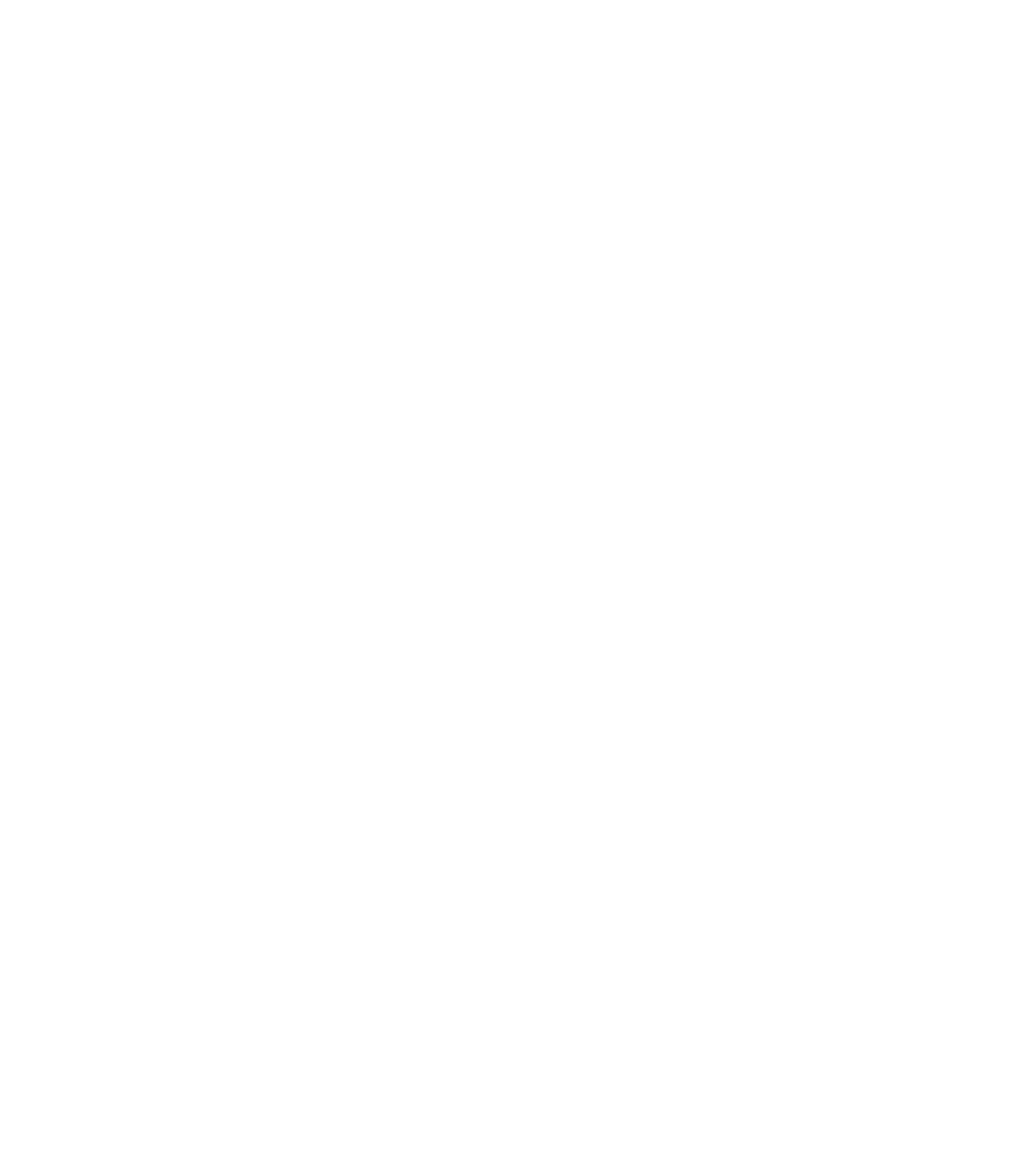
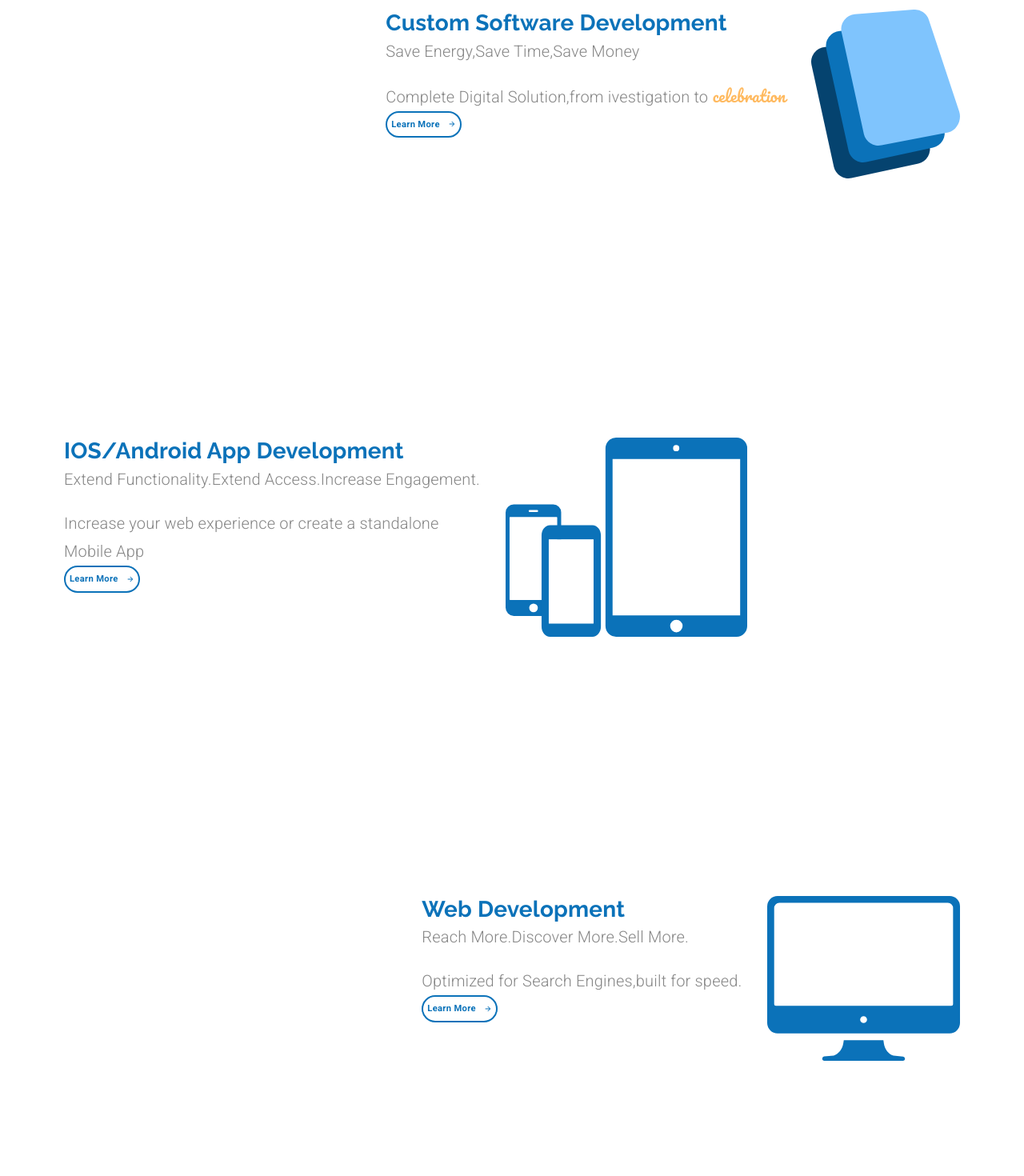
Before and after one commit to arunpratapsingh17/arcdevelopment, a React (Create React App) app: page /services in a window 1280 px wide. Shown: the part 260-1730 px from the top of the page at 80% size. Built offline with nearby package versions, Linux system fonts and the light colour scheme.

Commit message:
Worked on services page

```diff
--- a/src/components/App.js
+++ b/src/components/App.js
@@ -4,6 +4,7 @@ import { BrowserRouter, Route, Switch } from "react-router-dom";
 import { ThemeProvider } from "@material-ui/core/styles";
 import Footer from "./ui/Footer";
 import LandingPage from "./ui/LandingPage";
+import Services from "./Services";
 import theme from "./ui/Theme";
 function App() {
   const [selectedIndex, setSelectedIndex] = useState(0);
@@ -33,9 +34,13 @@ function App() {
           <Route
             exact
             path="/services"
-            component={() => {
-              return <div style={{ height: "2000px" }}>Services</div>;
-            }}
+            render={(props) => (
+              <Services
+                {...props}
+                setValue={setValue}
+                setSelectedIndex={setSelectedIndex}
+              />
+            )}
           />
           <Route
             exact
--- /dev/null
+++ b/src/components/Services.js
@@ -0,0 +1,266 @@
+import React from "react";
+import { Link } from "react-router-dom";
+import { makeStyles, useTheme } from "@material-ui/core/styles";
+import Grid from "@material-ui/core/Grid";
+import Typography from "@material-ui/core/Typography";
+import Button from "@material-ui/core/Button";
+import useMediaQuery from "@material-ui/core/useMediaQuery";
+import ButtonArrow from "./ui/ButtonArrow";
+import customeSoftwareIcon from "../assets/Custom Software Icon.svg";
+import mobileicon from "../assets/mobileIcon.svg";
+import websiteIcon from "../assets/websiteIcon.svg";
+import revolutionBackground from "../assets/repeatingBackground.svg";
+import infoBackground from "../assets/infoBackground.svg";
+const useStyles = makeStyles((theme) => ({
+  animation: {
+    maxWidth: "50em",
+    minWidth: "21em",
+    marginTop: "2em",
+    marginLeft: "10%",
+    [theme.breakpoints.down("sm")]: {
+      maxWidth: "30em",
+    },
+  },
+  estimateButton: {
+    ...theme.typography.estimate,
+    backgroundColor: theme.palette.common.arcOrange,
+    borderRadius: 50,
+    height: 45,
+    width: 145,
+    marginRight: 40,
+    "&:hover": {
+      backgroundColor: theme.palette.secondary.light,
+    },
+  },
+  buttonContained: {
+    marginTop: "1em",
+  },
+  learnButtonHero: {
+    ...theme.typography.learnButton,
+    fontSize: "0.9rem",
+    height: 45,
+    width: 145,
+  },
+  mainContainer: {
+    marginTop: "5em",
+    [theme.breakpoints.down("md")]: {
+      marginTop: "3em",
+    },
+    [theme.breakpoints.down("xs")]: {
+      marginTop: "2em",
+    },
+  },
+  serviceContainer: {
+    marginTop: "10em",
+    marginBottom: "10em",
+    [theme.breakpoints.down("sm")]: {
+      padding: "25",
+    },
+  },
+  heroTextContainer: {
+    minWidth: "21.5em",
+    marginLeft: "1em",
+  },
+  specialText: {
+    fontFamily: "Pacifico",
+    color: theme.palette.common.arcOrange,
+  },
+  learnButton: {
+    ...theme.typography.learnButton,
+    fontSize: "0.7rem",
+    padding: 5,
+    [theme.breakpoints.down("sm")]: {
+      marginBottom: "2em",
+    },
+  },
+  subtitle: {
+    marginBottom: "1em",
+  },
+  icon: {
+    marginLeft: "2em",
+    [theme.breakpoints.down("xs")]: {
+      marginLeft: 0,
+    },
+  },
+  // In order to put a background image behind any component
+  revolutionBackground: {
+    backgroundImage: `url(${revolutionBackground})`,
+    backgroundPosition: "center",
+    backgroundSize: "cover",
+    backgroundRepeat: "no-repeat",
+    height: "100%",
+    width: "100%",
+  },
+  revolutionCard: {
+    position: "absolute",
+    boxShadow: theme.shadows[10],
+    borderRadius: 15,
+    padding: "10em",
+    [theme.breakpoints.down("sm")]: {
+      paddingTop: "8em",
+      paddingLeft: 0,
+      paddingBottom: "8em",
+      paddingRight: 0,
+      borderRadius: 0,
+    },
+  },
+  infoBackground: {
+    backgroundImage: `url(${infoBackground})`,
+    backgroundPosition: "center",
+    backgroundSize: "cover",
+    backgroundRepeat: "no-repeat",
+    height: "100%",
+    width: "100%",
+  },
+}));
+export const Services = (props) => {
+  const classes = useStyles();
+  const theme = useTheme();
+  const matchesSM = useMediaQuery(theme.breakpoints.down("sm"));
+  return (
+    <Grid container direction="column">
+      <Grid item>
+        {/* Custom Software Development Block */}
+        <Grid
+          container
+          direction="row"
+          justify={matchesSM ? "center" : "flex-end"}
+          className={classes.serviceContainer}
+          style={{ marginRight: matchesSM ? 0 : "5em" }}
+        >
+          <Grid
+            item
+            //when small or equal,orientations are changed accordingly
+            style={{
+              marginRight: matchesSM ? 0 : 0,
+              textAlign: matchesSM ? "center" : undefined,
+            }}
+          >
+            <Typography variant="h4">Custom Software Development</Typography>
+            <Typography variant="subtitle1" className={classes.subtitle}>
+              Save Energy,Save Time,Save Money
+            </Typography>
+            <Typography variant="subtitle1">
+              Complete Digital Solution,from ivestigation to
+              <span className={classes.specialText}> celebration</span>
+            </Typography>
+            <Button
+              variant="outlined"
+              className={classes.learnButton}
+              component={Link}
+              to="/customsoftware"
+              onClick={() => props.setValue(5)}
+            >
+              <span style={{ marginRight: 10 }}>Learn More</span>
+              <ButtonArrow
+                width={10}
+                height={10}
+                fill={theme.palette.common.arcBlue}
+              ></ButtonArrow>
+            </Button>
+          </Grid>
+          <Grid item style={{ marginRight: matchesSM ? 0 : "5em" }}>
+            <img
+              className={classes.icon}
+              alt="custom software icon"
+              src={customeSoftwareIcon}
+            />
+          </Grid>
+        </Grid>
+      </Grid>
+      <Grid item>
+        {/* Mobile Development Block */}
+        <Grid
+          container
+          direction="row"
+          justify={matchesSM ? "center" : undefined}
+          className={classes.serviceContainer}
+        >
+          <Grid
+            item
+            //when small or equal,orientations are changed accordingly
+            style={{
+              marginLeft: matchesSM ? 0 : "5em",
+              textAlign: matchesSM ? "center" : undefined,
+            }}
+          >
+            <Typography variant="h4">IOS/Android App Development</Typography>
+            <Typography variant="subtitle1" className={classes.subtitle}>
+              Extend Functionality.Extend Access.Increase Engagement.
+            </Typography>
+            <Typography variant="subtitle1">
+              Increase your web experience or create a standalone{" "}
+              {matchesSM ? null : <br />} Mobile App
+            </Typography>
+            <Button
+              variant="outlined"
+              className={classes.learnButton}
+              component={Link}
+              to="/mobileapps"
+              onClick={() => props.setValue(5)}
+            >
+              <span style={{ marginRight: 10 }}>Learn More</span>
+              <ButtonArrow
+                width={10}
+                height={10}
+                fill={theme.palette.common.arcBlue}
+              ></ButtonArrow>
+            </Button>
+          </Grid>
+          <Grid item style={{ marginRight: matchesSM ? 0 : "5em" }}>
+            <img className={classes.icon} alt="Mobile icon" src={mobileicon} />
+          </Grid>
+        </Grid>
+      </Grid>
+      <Grid item>
+        {/* Web Development Block */}
+        <Grid
+          container
+          direction="row"
+          justify={matchesSM ? "center" : "flex-end"}
+          className={classes.serviceContainer}
+          style={{ marginRight: matchesSM ? 0 : "5em" }}
+        >
+          <Grid
+            item
+            //when small or equal,orientations are changed accordingly
+            style={{
+              marginLeft: matchesSM ? 0 : "5em",
+              textAlign: matchesSM ? "center" : undefined,
+            }}
+          >
+            <Typography variant="h4">Web Development</Typography>
+            <Typography variant="subtitle1" className={classes.subtitle}>
+              Reach More.Discover More.Sell More.
+            </Typography>
+            <Typography variant="subtitle1">
+              Optimized for Search Engines,built for speed.
+            </Typography>
+            <Button
+              variant="outlined"
+              className={classes.learnButton}
+              component={Link}
+              to="/websites"
+              onClick={() => props.setValue(5)}
+            >
+              <span style={{ marginRight: 10 }}>Learn More</span>
+              <ButtonArrow
+                width={10}
+                height={10}
+                fill={theme.palette.common.arcBlue}
+              ></ButtonArrow>
+            </Button>
+          </Grid>
+          <Grid item style={{ marginRight: matchesSM ? 0 : "5em" }}>
+            <img
+              className={classes.icon}
+              alt="website icon"
+              src={websiteIcon}
+            />
+          </Grid>
+        </Grid>
+      </Grid>
+    </Grid>
+  );
+};
+export default Services;
--- a/src/components/ui/LandingPage.js
+++ b/src/components/ui/LandingPage.js
@@ -320,6 +320,7 @@ const LandingPage = (props) => {
         </Grid>
       </Grid>
       <Grid item>
+        {/* Revolution Block */}
         <Grid
           container
           style={{ height: "100em", marginTop: "12em" }}
```
